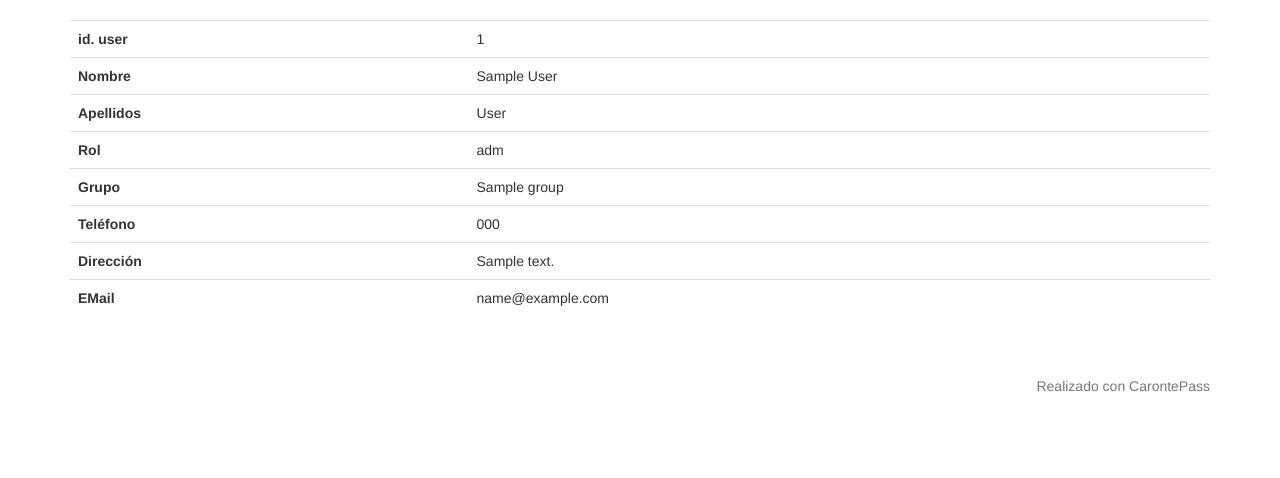
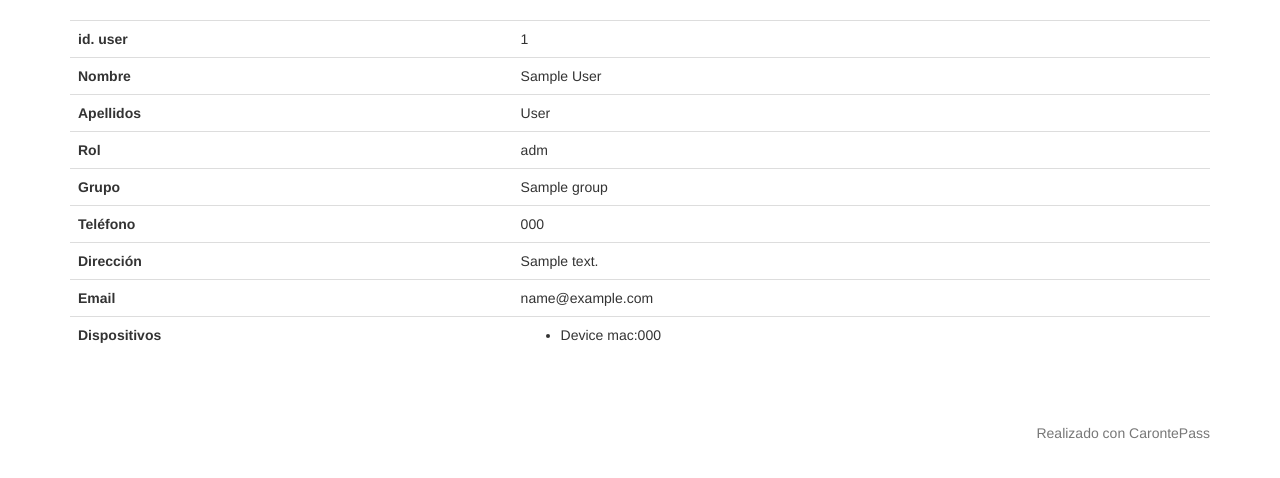
Before and after one commit to torehc/carontepass-v1, a Flask app: page /users/1 in a window 1280 px wide. Shown: the part 52-530 px from the top of the page. Run offline with Flask 2, Linux system fonts and the light colour scheme; tables that the repository leaves empty hold one stand-in row (values such as "Sample post"); parts of the project's set-up code (start-up, migrations or seed data) failed here and were passed over; some libraries are stand-ins or nearby versions.

Commit message:
Añadido listado de dispositivos del usuario

```diff
--- a/app/templates/user_detail.html
+++ b/app/templates/user_detail.html
@@ -38,9 +38,20 @@
 </tr>
 
 <tr>
-    <th>EMail</th>
+    <th>Email</th>
     <td>{{ object.email }}</td>
 </tr>
+
+<tr>
+    <th>Dispositivos</th>
+    <td>
+        <ul>
+        {% for device in object.devices %}
+            <li>{{ device }}</li>
+        {% endfor %}
+        </ul>
+    </td>
+
 
 
 </table>
```
